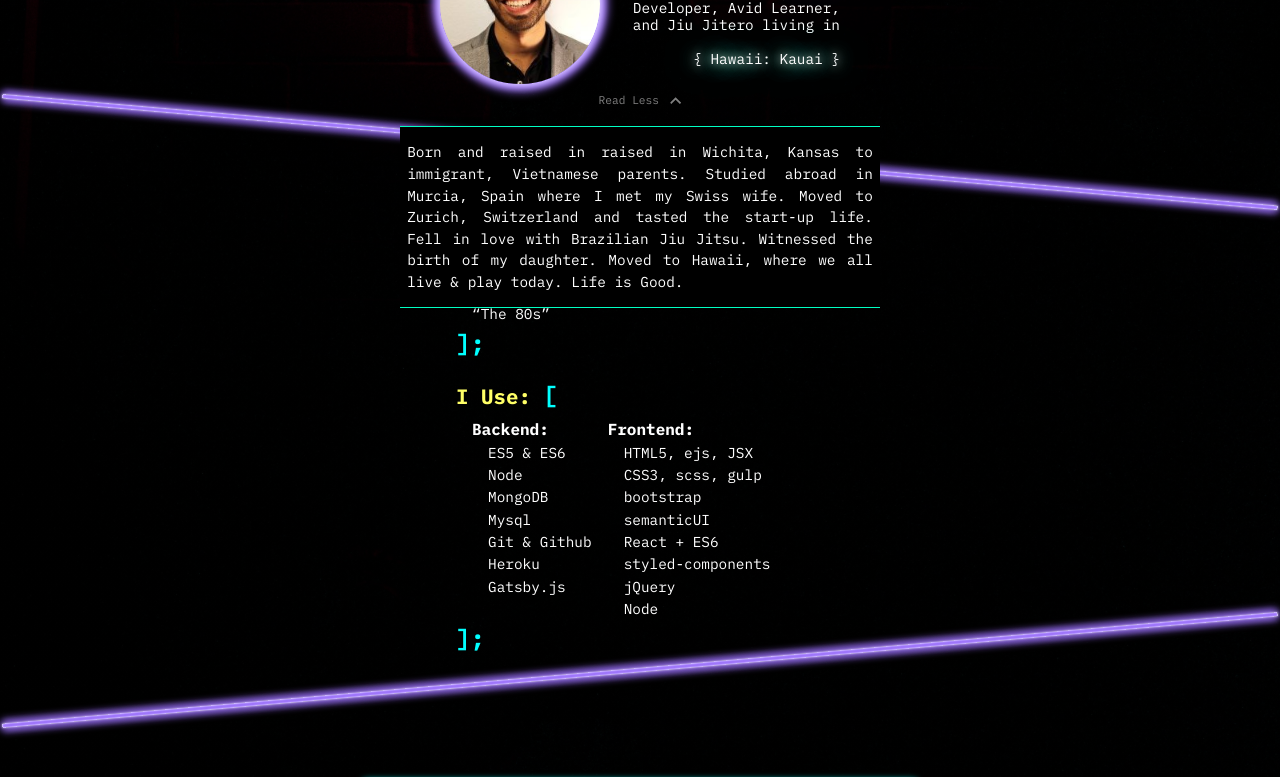
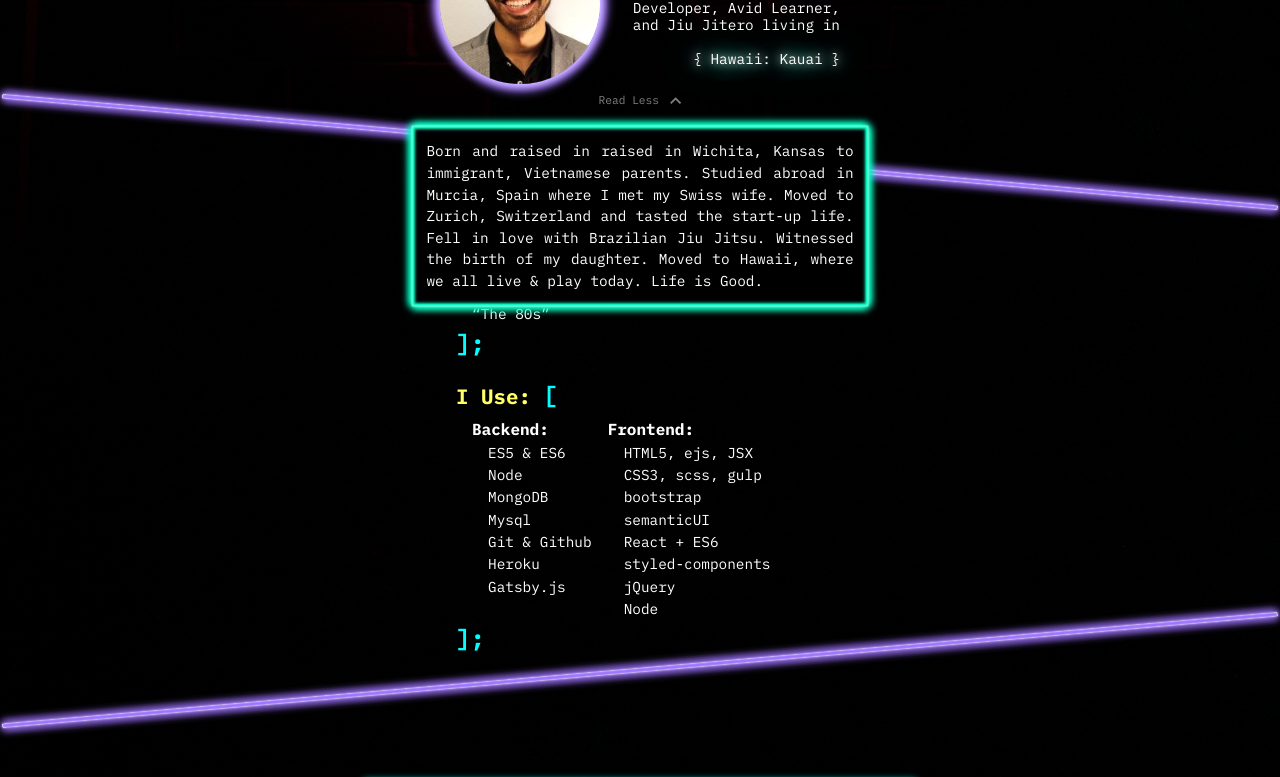
Before and after one commit to sartoriusrex/portfolio, a React (Create React App) app: page / in a window 1280 px wide. Shown: the part 940-1717 px from the top of the page. Built offline with nearby package versions, Linux system fonts and the light colour scheme; a web font is replaced by a local one.

Commit message:
reformat moreabout me container and text; remove space at bottom by making nav fixed instead of sticky, increase bottom margin footer

```diff
--- a/src/components/MoreAboutMe.js
+++ b/src/components/MoreAboutMe.js
@@ -25,17 +25,33 @@ const MoreAboutMeContainer = styled.div`
 const MoreAboutMeText = styled.p`
   position: absolute;
   top: 0;
-  left: 0;
-  width: 100%;
+  left: 2.5%;
+  width: 95%;
   font-size: .9em;
   color: white;
   text-align: justify;
   z-index: 10;
   background-color: black;
-  padding: 1em .5em;
+  padding: 1em;
   line-height: 1.5;
-  border-top: 1px solid ${ colors.turquoise };
-  border-bottom: 1px solid ${ colors.turquoise };
+  box-shadow:
+    inset 0 0 2px #FFF,
+    0 0 2px #fff,
+
+    inset 2px 0 2px ${ colors.turquoise },
+    inset -2px 0 2px ${ colors.turquoise },
+    inset 0 2px 2px ${ colors.turquoise },
+    inset 0 -2px 2px ${ colors.turquoise },
+
+    inset 2px 0 4px ${ colors.turquoise },
+    inset -2px 0 4px ${ colors.turquoise },
+    inset 0 2px 4px ${ colors.turquoise },
+    inset 0 -2px 4px ${ colors.turquoise },
+
+    -4px 0 7px ${ colors.turquoise },
+    4px 0 7px ${ colors.turquoise },
+    0 4px 7px ${ colors.turquoise },
+    0 -4px 7px ${ colors.turquoise };
 `
 
 const MoreAboutMe = ({ visible }) => (
--- a/src/components/Nav.js
+++ b/src/components/Nav.js
@@ -9,7 +9,7 @@ const Navbar = styled.nav`
   display: flex;
   background-color: transparent;
   width: 95%;
-  position: sticky;
+  position: fixed;
   bottom: 0;
   display: flex;
   justify-content: space-between;
@@ -17,7 +17,7 @@ const Navbar = styled.nav`
 
   @media screen and (min-width: 900px) {
     width: auto;
-    height: 100%;
+    height: 30%;
     left: 5%;
     flex-direction: column;
     align-self: start;
--- a/src/sections/Footer.js
+++ b/src/sections/Footer.js
@@ -10,7 +10,7 @@ const Footer = styled.footer`
   color: ${ colors.gray }
   font-size: .7em;
   opacity: .5;
-  margin: 0 3em;
+  margin: 0 3em 7em;
 `
 
 const FooterItem = styled.p`
--- a/src/sections/Landing.js
+++ b/src/sections/Landing.js
@@ -111,7 +111,7 @@ const LandingSection = ({ selected, setSelected }) => {
         to="landing"
         smooth={ true }
         duration={ 50 }
-        offset={ -100 }
+        offset={ -150 }
         onSetActive={ () => setSelected( null ) }
         spy={ true }
       >
--- a/src/sections/Projects.js
+++ b/src/sections/Projects.js
@@ -24,7 +24,7 @@ const ProjectSection = () => {
 
   return(
     <ThirdSection id="projects">
-      {content.projects.map( subject =>
+      { content.projects.map( subject =>
         <ProjectItem
           key={ subject.short }
           color={ subject.color  }
```
